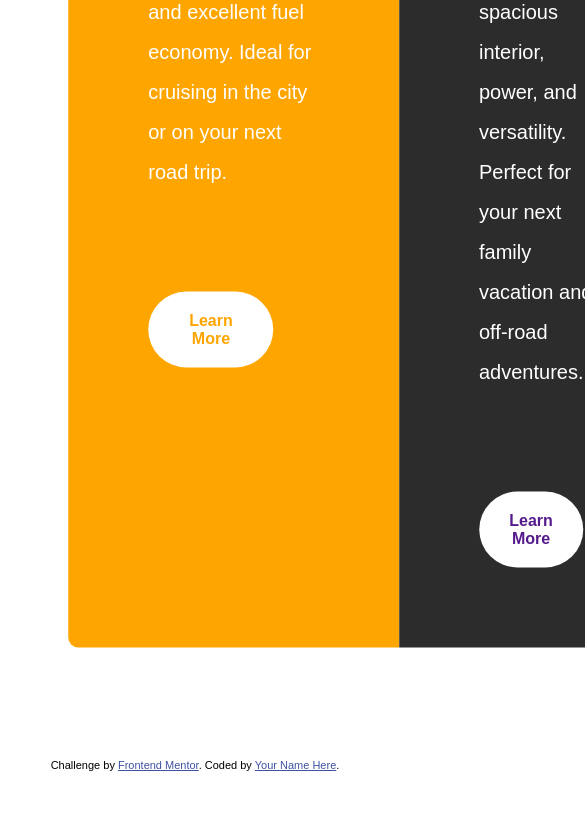
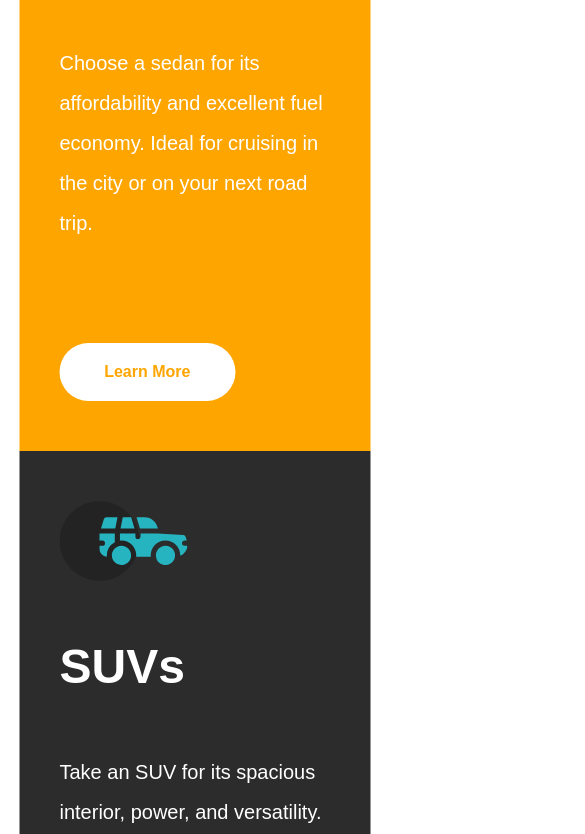
Before and after one commit to EufranioDiogo/3-column-preview-card-component-solution, a plain HTML site: page index.html in a window 390 px wide. Shown: the part 308-1142 px from the top of the page, 585 px wide, since content can reach past the window. Before the commit the page ends 1079 px from the top, so only its background shows below. Drawn offline with Linux system fonts and the light colour scheme.

Commit message:
Doing mobile layout

```diff
--- a/CSS/index.css
+++ b/CSS/index.css
@@ -81,3 +81,23 @@ transition: 0.5s;
 .element-see-more:hover::after {
     width: 100%;
 }
+
+@media only screen and (max-width: 765px) {
+    .main-container {
+        flex-direction: column;
+        width: 90%;
+        left: 50%;
+        top: 0;
+        transform: translate(-50%,0);
+        margin: 5rem 0;
+    }
+    .main-container--element {
+        padding: 5rem 4rem;
+    }
+    .main-container--element:first-child {
+        border-radius: 1rem 1rem 0 0 ;
+    }
+    .main-container--element:last-child {
+        border-radius: 0 0 1rem 1rem;
+    }
+}
--- a/index.html
+++ b/index.html
@@ -64,7 +64,7 @@
 
   <div class="attribution">
     Challenge by <a href="https://www.frontendmentor.io?ref=challenge" target="_blank">Frontend Mentor</a>.
-    Coded by <a href="#">Your Name Here</a>.
+    Coded by <a href="https://www.github.com/EufranioDiogo">Eufránio Diogo</a>.
   </div>
 </body>
 </html>
```
Also changed, not shown: 1 other file.
